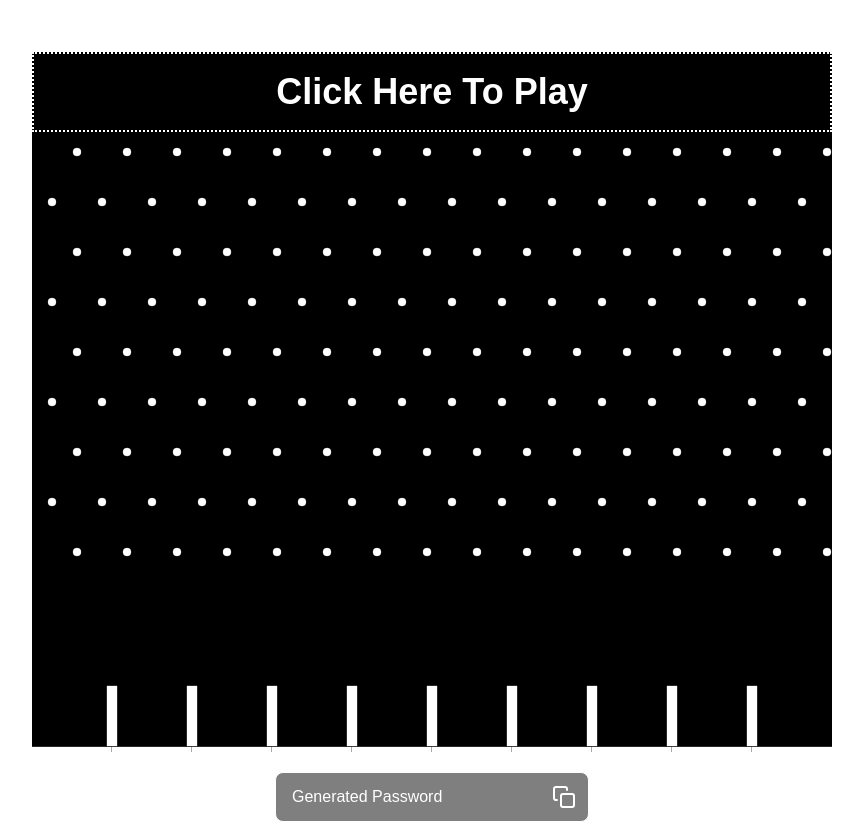
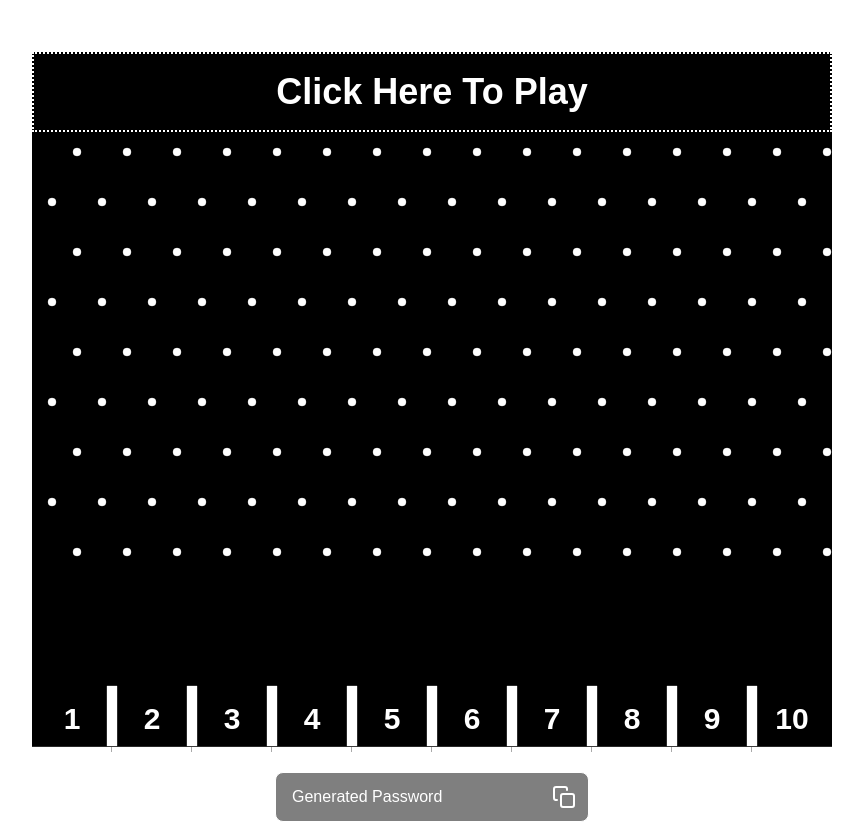
Before and after one commit to QuantumJZ/password-plinko, a Next.js app: page / in a window 1280 px wide. Shown: the whole page, without its empty margins (208-1071 px from the left). Built offline with nearby package versions, Linux system fonts and the light colour scheme.

Commit message:
Added bucket numbers/animation

```diff
--- a/components/PlinkoBoard.tsx
+++ b/components/PlinkoBoard.tsx
@@ -1,7 +1,12 @@
 "use client";
 
-import { useEffect, useRef } from "react";
+import { useEffect, useRef, useState } from "react";
 import { PlinkoPhysics } from "@/lib/physics";
+
+interface Highlight {
+    bucketIndex: number;
+    id: number;
+}
 
 const PlinkoBoard = () => {
     const containerRef = useRef<HTMLDivElement | null>(null);
@@ -10,12 +15,30 @@ const PlinkoBoard = () => {
     const height = 700;
     const rows = 9;
     const cols = 16;
-	const spacing = width / cols;
+    const spacing = width / cols;
+
+    const [highlights, setHighlights] = useState<Highlight[]>([]);
+    let highlightId = 0;
+
+    const handleBucketHit = (bucketIndex: number) => {
+        const newHighlight = { bucketIndex, id: highlightId++ };
+        setHighlights((prev) => [...prev, newHighlight]);
+
+        setTimeout(() => {
+            setHighlights((prev) => prev.filter((h) => h.id !== newHighlight.id));
+        }, 500);
+    };
 
     useEffect(() => {
         if (!containerRef.current) return;
 
-        const plinko = new PlinkoPhysics({ width, height, container: containerRef.current });
+        const plinko = new PlinkoPhysics({
+            width,
+            height,
+            container: containerRef.current,
+            onBucketHit: handleBucketHit,
+        });
+
         plinkoRef.current = plinko;
 
         for (let i = 0; i < cols; i ++) {
@@ -49,7 +72,43 @@ const PlinkoBoard = () => {
     return (
         <div className="relative w-full h-full" onClick={handleClick}>
             <div ref={containerRef} className="w-full h-full" />
+            {highlights.map(({ bucketIndex, id }) => (
+                <div
+                    key={id}
+                    className="absolute bottom-0 w-16 h-24 rounded-full pointer-events-none"
+                    style={{
+                        left: `${bucketIndex * 80 + 40 - 32}px`,
+                        background: 'radial-gradient(ellipse at bottom, rgba(255, 255, 150, 0.6), transparent 70%)',
+                        filter: 'blur(8px)',
+                        animation: 'flashlightMove 700ms ease-out forwards',
+                    }}
+                />
+            ))}
 
+            <style jsx>{`
+              @keyframes flashlightMove {
+                0% {
+                  transform: translateY(0);
+                  opacity: 1;
+                }
+                100% {
+                  transform: translateY(-40px);
+                  opacity: 0;
+                }
+              }
+            `}</style>
+
+            <div className="absolute bottom-2 left-0 w-full h-[50px] flex justify-between items-center">
+                {Array.from({ length: 10 }).map((_, index) => (
+                    <div
+                        key={index}
+                        className={`text-white font-bold text-3xl w-[80px] text-center transition-colors duration-300 ${highlights.some((h) => h.bucketIndex === index) ? "text-yellow-400" : ""
+                            }`}
+                    >
+                        {index + 1}
+                    </div>
+                ))}
+            </div>
             <div className="absolute top-0 left-0 w-full h-[80px] flex items-center justify-center text-white font-bold border-2 border-dotted border-white pointer-events-none bg-transparent text-4xl">
                 Click Here To Play
             </div>
--- a/lib/physics.ts
+++ b/lib/physics.ts
@@ -4,6 +4,7 @@ export interface PhysicsConfig {
     width: number;
     height: number;
     container: HTMLElement;
+    onBucketHit?: (bucketIndex: number) => void;
 }
 
 export class PlinkoPhysics {
@@ -11,10 +12,13 @@ export class PlinkoPhysics {
     private world: World;
     private render: Render;
     private runner: Runner;
+    private onBucketHit?: (bucketIndex: number) => void;
+    private buckets: Body[] = [];
 
-    constructor({ width, height, container }: PhysicsConfig) {
+    constructor({ width, height, container, onBucketHit }: PhysicsConfig) {
         this.engine = Engine.create();
         this.world = this.engine.world;
+        this.onBucketHit = onBucketHit;
 
         this.render = Render.create({
             element: container,
@@ -63,7 +67,8 @@ export class PlinkoPhysics {
 
             const bottomWall = Bodies.rectangle(x, y + bucketHeight / 2, bucketWidth, 10, { isStatic: true });
             bottomWall.render.fillStyle = '#fff';
-            bottomWall.label = 'bucket';
+            bottomWall.label = `bucket`;
+            this.buckets.push(bottomWall);
 
             World.add(this.world, bottomWall);
             if (i < bucketCount - 1) {
@@ -82,20 +87,19 @@ export class PlinkoPhysics {
         Events.on(this.engine, 'collisionStart', (event) => {
             const pairs = event.pairs;
             pairs.forEach(pair => {
-                if (pair.bodyA.label === 'ball' && pair.bodyB.label === 'bucket') {
-                    this.handleBallInBucket(pair.bodyA);
-                } else if (pair.bodyB.label === 'ball' && pair.bodyA.label === 'bucket') {
-					this.handleBallInBucket(pair.bodyB);
+                const { bodyA, bodyB } = pair;
+                const ball = bodyA.label === "ball" ? bodyA : bodyB.label === "ball" ? bodyB : null;
+                const bucket = this.buckets.find((b) => b.id === bodyA.id || b.id === bodyB.id);
+                if (ball && bucket) {
+                    const bucketIndex = this.buckets.indexOf(bucket);
+
+                    if (this.onBucketHit) {
+                        this.onBucketHit(bucketIndex);
+                    }
+                    World.remove(this.world, ball);
                 }
             });
         });
-    }
-
-    private handleBallInBucket(ball: Body): void {
-        World.remove(this.world, ball);
-        //let max = 800;
-		//let min = 0;
-        //this.addBall(Math.floor(Math.random() * (max - min + 1)) + min, 25, 15);
     }
 
     update() {
```
